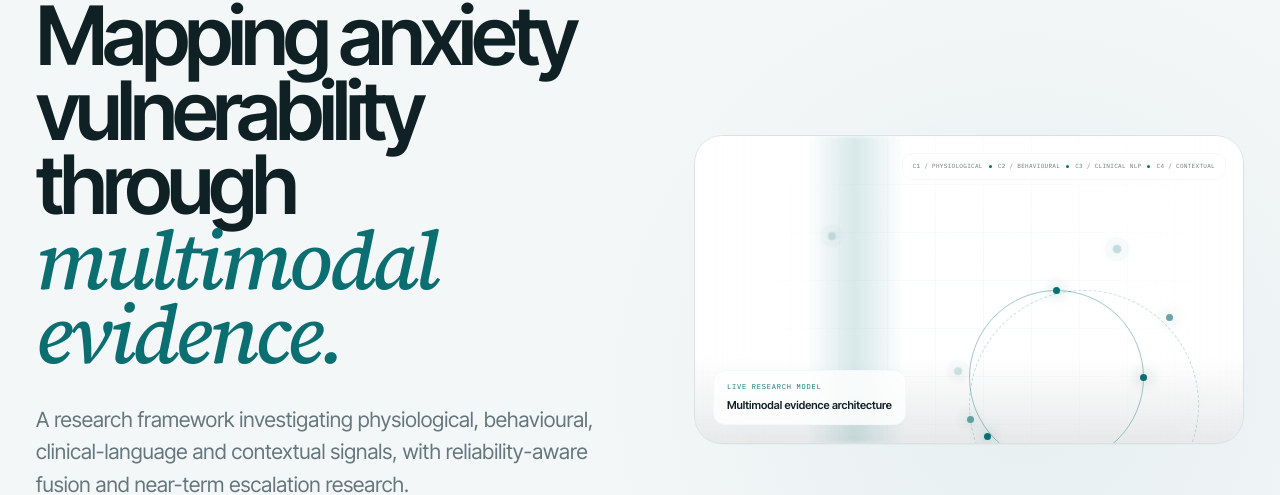
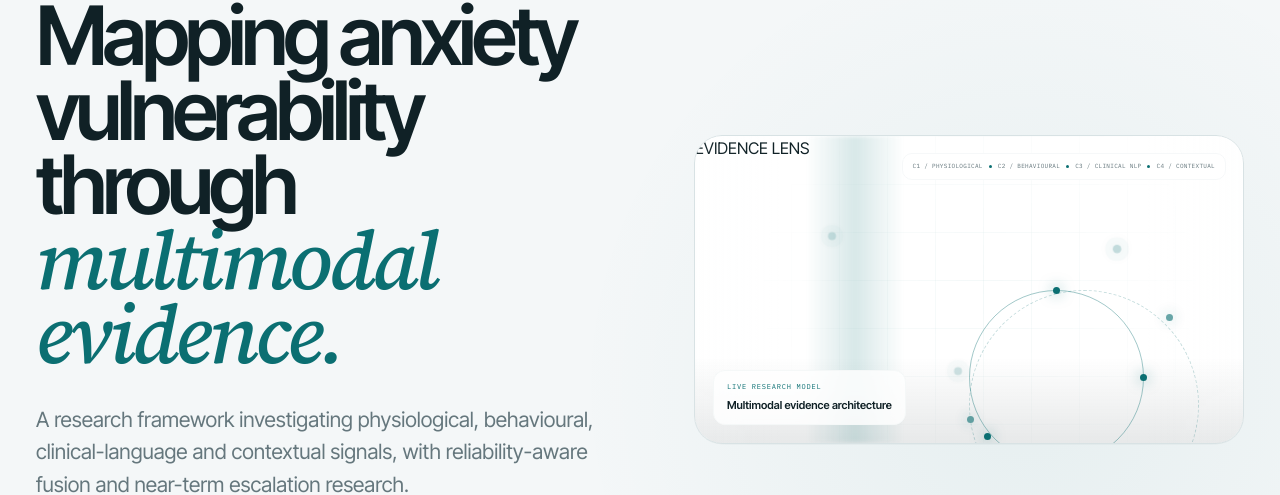
Before and after one commit to dulhara79/anxiety_research_website, a React (Vite) app in the folder research-website/: page /#/ in a window 1280 px wide. Shown: the part 215-710 px from the top of the page. Built offline with nearby package versions, Linux system fonts and the light colour scheme.

Commit message:
Make hero visual pointer-reactive with evidence lens

```diff
--- a/research-website/src/components/HeroVisual.jsx
+++ b/research-website/src/components/HeroVisual.jsx
@@ -1,5 +1,5 @@
 import { useRef } from 'react'
-import { motion, useScroll, useTransform } from 'framer-motion'
+import { motion, useMotionValue, useScroll, useSpring, useTransform } from 'framer-motion'
 
 const orbitTransition = {
   duration: 11,
@@ -9,6 +9,18 @@ const orbitTransition = {
 
 export default function HeroVisual() {
   const ref = useRef(null)
+  const pointerX = useMotionValue(.5)
+  const pointerY = useMotionValue(.5)
+  const smoothX = useSpring(pointerX, { stiffness: 90, damping: 18, mass: .4 })
+  const smoothY = useSpring(pointerY, { stiffness: 90, damping: 18, mass: .4 })
+
+  const rotateY = useTransform(smoothX, [0, 1], [-2.4, 2.4])
+  const rotateX = useTransform(smoothY, [0, 1], [2.1, -2.1])
+  const lensX = useTransform(smoothX, [0, 1], ['7%', '93%'])
+  const lensY = useTransform(smoothY, [0, 1], ['9%', '91%'])
+  const glowX = useTransform(smoothX, value => String(Math.round(value * 100)) + '%')
+  const glowY = useTransform(smoothY, value => String(Math.round(value * 100)) + '%')
+
   const { scrollYProgress } = useScroll({
     target: ref,
     offset: ['start start', 'end start'],
@@ -18,13 +30,28 @@ export default function HeroVisual() {
   const imageScale = useTransform(scrollYProgress, [0, 1], [1.02, 1.09])
   const overlayY = useTransform(scrollYProgress, [0, 1], [0, -28])
 
+  const onPointerMove = (event) => {
+    if (event.pointerType === 'touch') return
+    const rect = event.currentTarget.getBoundingClientRect()
+    pointerX.set((event.clientX - rect.left) / rect.width)
+    pointerY.set((event.clientY - rect.top) / rect.height)
+  }
+
+  const onPointerLeave = () => {
+    pointerX.set(.5)
+    pointerY.set(.5)
+  }
+
   return (
     <motion.div
       ref={ref}
       className="hero-media-frame"
+      onPointerMove={onPointerMove}
+      onPointerLeave={onPointerLeave}
       initial={{ opacity: 0, clipPath: 'inset(8% 8% 8% 8% round 28px)' }}
       animate={{ opacity: 1, clipPath: 'inset(0% 0% 0% 0% round 28px)' }}
       transition={{ duration: 1.05, delay: .18, ease: [0.22, 1, 0.36, 1] }}
+      style={{ rotateX, rotateY, transformPerspective: 1200 }}
     >
       <motion.img
         className="hero-research-image"
@@ -39,23 +66,28 @@ export default function HeroVisual() {
         transition={{ duration: 12, repeat: Infinity, ease: 'easeInOut' }}
       />
 
+      <motion.div className="hero-pointer-glow" style={{ '--gx': glowX, '--gy': glowY }} aria-hidden="true" />
       <div className="hero-vignette" aria-hidden="true" />
       <div className="hero-grid-overlay" aria-hidden="true" />
       <motion.div className="hero-scan-line" aria-hidden="true" animate={{ x: ['-12%', '112%'] }} transition={{ duration: 7.2, repeat: Infinity, ease: 'easeInOut', repeatDelay: 1.4 }} />
 
       <motion.div className="hero-orbit orbit-one" aria-hidden="true" animate={{ rotate: 360 }} transition={orbitTransition}>
-        <i />
-        <i />
-        <i />
+        <i /><i /><i />
       </motion.div>
       <motion.div className="hero-orbit orbit-two" aria-hidden="true" animate={{ rotate: -360 }} transition={{ ...orbitTransition, duration: 16 }}>
-        <i />
-        <i />
+        <i /><i />
       </motion.div>
 
       <motion.div className="hero-data-pulse pulse-a" aria-hidden="true" animate={{ opacity: [.2, 1, .2], scale: [.8, 1.22, .8] }} transition={{ duration: 3.4, repeat: Infinity, ease: 'easeInOut' }} />
       <motion.div className="hero-data-pulse pulse-b" aria-hidden="true" animate={{ opacity: [.25, .9, .25], scale: [.85, 1.18, .85] }} transition={{ duration: 4.1, repeat: Infinity, ease: 'easeInOut', delay: .8 }} />
       <motion.div className="hero-data-pulse pulse-c" aria-hidden="true" animate={{ opacity: [.2, .8, .2], scale: [.8, 1.2, .8] }} transition={{ duration: 3.8, repeat: Infinity, ease: 'easeInOut', delay: 1.3 }} />
+
+      <motion.div className="evidence-lens" style={{ left: lensX, top: lensY }} aria-hidden="true">
+        <i className="lens-h" />
+        <i className="lens-v" />
+        <b />
+        <span>EVIDENCE LENS</span>
+      </motion.div>
 
       <motion.div className="hero-tech-caption" style={{ y: overlayY }}>
         <span>LIVE RESEARCH MODEL</span>
@@ -63,12 +95,9 @@ export default function HeroVisual() {
       </motion.div>
 
       <div className="hero-signal-rail" aria-hidden="true">
-        <span>C1 / physiological</span>
-        <b />
-        <span>C2 / behavioural</span>
-        <b />
-        <span>C3 / clinical NLP</span>
-        <b />
+        <span>C1 / physiological</span><b />
+        <span>C2 / behavioural</span><b />
+        <span>C3 / clinical NLP</span><b />
         <span>C4 / contextual</span>
       </div>
     </motion.div>
```
